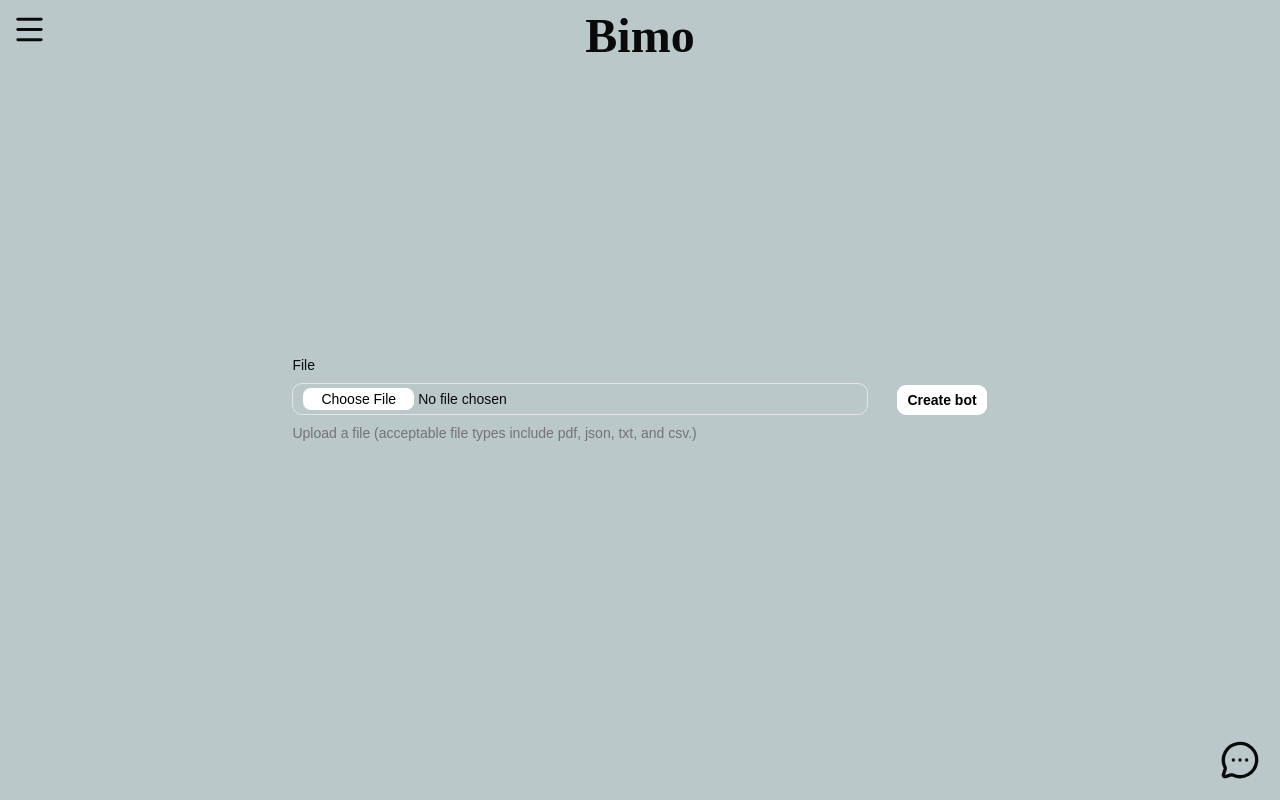
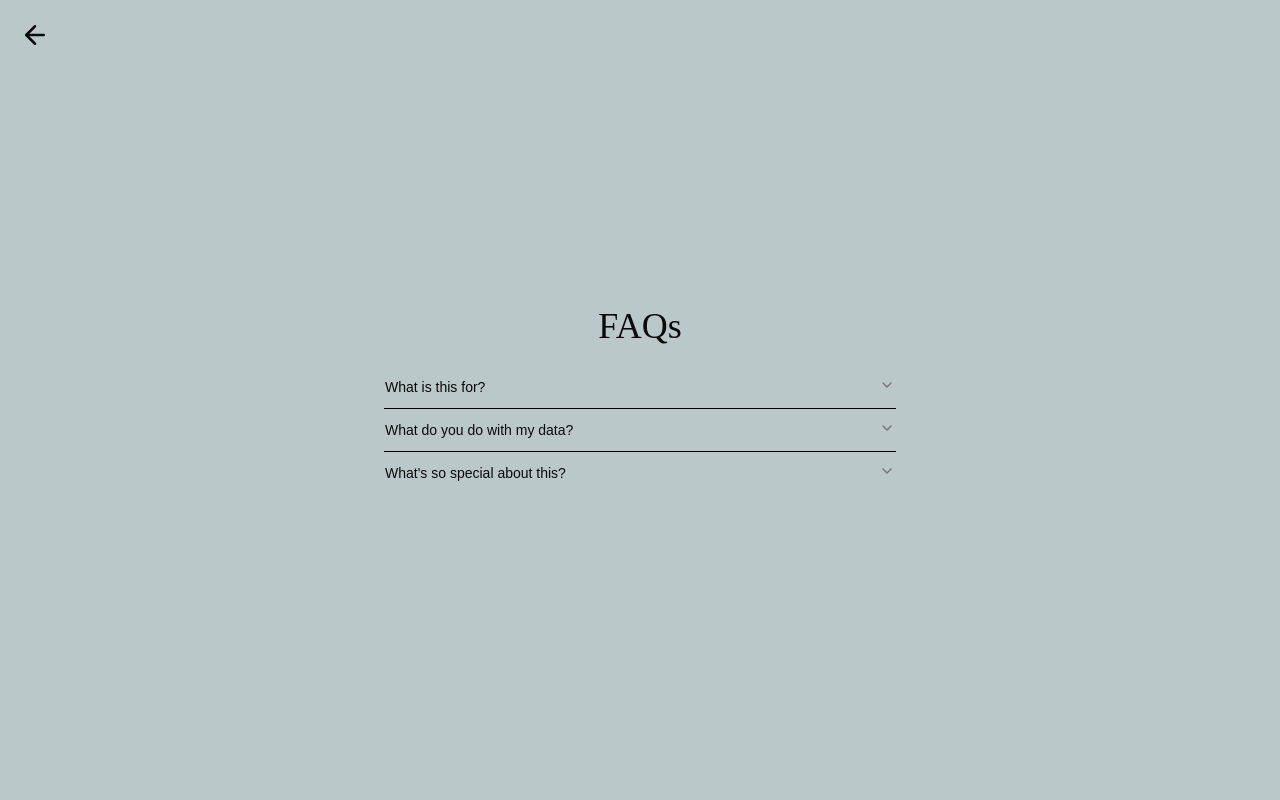
Before and after one commit to Olamide-Olosunde/Bimo, a React (Vite) app in the folder frontend/: page /FAQs in a window 1280 px wide. Built offline with nearby package versions, Linux system fonts and the light colour scheme.

Commit message:
Added faqs

```diff
--- a/frontend/package.json
+++ b/frontend/package.json
@@ -18,6 +18,7 @@
     "radix-ui": "^1.4.3",
     "react": "^19.2.4",
     "react-dom": "^19.2.4",
+    "react-router-dom": "^7.13.2",
     "shadcn": "^4.0.8",
     "sonner": "^2.0.7",
     "tailwind-merge": "^3.5.0",
--- a/frontend/src/App.tsx
+++ b/frontend/src/App.tsx
@@ -1,16 +1,25 @@
 import { useState } from 'react';
 import MakeBot from './Pages/MakeBot';
 import { Toaster } from "./Components/ui/sonner"
+import { BrowserRouter, Routes, Route } from "react-router-dom";
+import FAQs from './Pages/FAQs';
 
 
 function App() {
 
   const [chat, setChat] = useState<boolean>(false);
   return (
-    <div>
-      <Toaster />
-      <MakeBot chat={chat} setChat={setChat} />
-    </div>
+    <BrowserRouter>
+      <Routes>
+        <Route path='/' element={
+          <div>
+            <Toaster />
+            <MakeBot chat={chat} setChat={setChat} />
+          </div>}
+        />
+        <Route path='/FAQs' element={<FAQs />} />
+      </Routes>
+    </BrowserRouter>
   )
 }
 
--- /dev/null
+++ b/frontend/src/Components/ui/accordion.tsx
@@ -0,0 +1,79 @@
+import * as React from "react"
+import { Accordion as AccordionPrimitive } from "radix-ui"
+
+import { cn } from "../../lib/utils"
+import { ChevronDownIcon, ChevronUpIcon } from "lucide-react"
+
+function Accordion({
+  className,
+  ...props
+}: React.ComponentProps<typeof AccordionPrimitive.Root>) {
+  return (
+    <AccordionPrimitive.Root
+      data-slot="accordion"
+      className={cn("flex w-full flex-col", className)}
+      {...props}
+    />
+  )
+}
+
+function AccordionItem({
+  className,
+  ...props
+}: React.ComponentProps<typeof AccordionPrimitive.Item>) {
+  return (
+    <AccordionPrimitive.Item
+      data-slot="accordion-item"
+      className={cn("not-last:border-b", className)}
+      {...props}
+    />
+  )
+}
+
+function AccordionTrigger({
+  className,
+  children,
+  ...props
+}: React.ComponentProps<typeof AccordionPrimitive.Trigger>) {
+  return (
+    <AccordionPrimitive.Header className="flex">
+      <AccordionPrimitive.Trigger
+        data-slot="accordion-trigger"
+        className={cn(
+          "group/accordion-trigger relative flex flex-1 items-start justify-between rounded-lg border border-transparent py-2.5 text-left text-sm font-medium transition-all outline-none hover:underline focus-visible:border-ring focus-visible:ring-3 focus-visible:ring-ring/50 focus-visible:after:border-ring disabled:pointer-events-none disabled:opacity-50 **:data-[slot=accordion-trigger-icon]:ml-auto **:data-[slot=accordion-trigger-icon]:size-4 **:data-[slot=accordion-trigger-icon]:text-muted-foreground",
+          className
+        )}
+        {...props}
+      >
+        {children}
+        <ChevronDownIcon data-slot="accordion-trigger-icon" className="pointer-events-none shrink-0 group-aria-expanded/accordion-trigger:hidden" />
+        <ChevronUpIcon data-slot="accordion-trigger-icon" className="pointer-events-none hidden shrink-0 group-aria-expanded/accordion-trigger:inline" />
+      </AccordionPrimitive.Trigger>
+    </AccordionPrimitive.Header>
+  )
+}
+
+function AccordionContent({
+  className,
+  children,
+  ...props
+}: React.ComponentProps<typeof AccordionPrimitive.Content>) {
+  return (
+    <AccordionPrimitive.Content
+      data-slot="accordion-content"
+      className="overflow-hidden text-sm data-open:animate-accordion-down data-closed:animate-accordion-up"
+      {...props}
+    >
+      <div
+        className={cn(
+          "h-(--radix-accordion-content-height) pt-0 pb-2.5 [&_a]:underline [&_a]:underline-offset-3 [&_a]:hover:text-foreground [&_p:not(:last-child)]:mb-4",
+          className
+        )}
+      >
+        {children}
+      </div>
+    </AccordionPrimitive.Content>
+  )
+}
+
+export { Accordion, AccordionItem, AccordionTrigger, AccordionContent }
--- /dev/null
+++ b/frontend/src/Pages/FAQs.tsx
@@ -0,0 +1,47 @@
+import { ArrowLeft } from 'lucide-react';
+import {
+  Accordion,
+  AccordionContent,
+  AccordionItem,
+  AccordionTrigger,
+} from "../Components/ui/accordion";
+
+
+const FAQs = () => {
+  return (
+    <div className="h-screen w-screen bg-[#BBC8CA] flex flex-col justify-center items-center">
+        <ArrowLeft onClick={()=>{
+            window.location.href="/"
+        }} className='cursor-pointer fixed z-[1] top-5 left-5' size="30"/>
+        <p className='text-4xl mb-5 font-serif'>FAQs</p>
+        <Accordion
+            type="multiple"
+            defaultValue={["faq"]}
+            className="max-w-lg"
+        >
+            <AccordionItem value="what" className='border-black'>
+                <AccordionTrigger>What is this for?</AccordionTrigger>
+                <AccordionContent>
+                    Turn any file into a bot that can answer questions about your data.
+                    {/* You upload a file; we create a bot; the bot answers questions based on data in your uploaded file. */}
+                </AccordionContent>
+            </AccordionItem>
+            <AccordionItem value="data_privacy" className='border-black'>
+                <AccordionTrigger>What do you do with my data?</AccordionTrigger>
+                <AccordionContent>
+                    Your data is used solely to power your bot.
+                    Delete a bot, and all associated data is permanently removed.
+                </AccordionContent>
+            </AccordionItem>
+            <AccordionItem value="special" className='border-black'>
+                <AccordionTrigger>What's so special about this?</AccordionTrigger>
+                <AccordionContent>
+                    These bots are designed not to hallucinate. If they don't know the answer, they say “I don't know.”
+                </AccordionContent>
+            </AccordionItem>
+        </Accordion>
+    </div>
+  )
+}
+
+export default FAQs
--- a/frontend/src/Pages/MakeBot.tsx
+++ b/frontend/src/Pages/MakeBot.tsx
@@ -238,9 +238,6 @@
     if(!chat)
       setFeedbackVisible(true);
   }, [chatSize, chat]);
-  // useEffect(()=>{
-  //   console.log(fileInput.current?.files?.[0]);
-  // }, [fileInput]);
 
   return (<>
     {chat &&
@@ -299,6 +296,10 @@
           <Menu onClick={()=>setBotsBar(!botsBar)} className={`z-[2] fixed top-0 m-3 hover:cursor-pointer`} size="35"/>
           <p className="font-semibold text-5xl text-center z-[1] fixed top-0 w-full mt-3 font-serif">Bimo</p>
 
+          <CircleQuestionMark onClick={()=>{
+            window.location.href="/FAQs"
+          }} size="30" className="fixed z-[1] right-4 top-4 cursor-pointer" />
+
           <div className="flex flex-col">
             <div className={`flex justify-center items-center max-[640px]:flex-col`}>
               <Field className="w-[45vw] mr-7 max-[900px]:w-[75%] max-[640px]:mr-0">
@@ -323,10 +324,10 @@
                     <Textarea className="relative h-[60%] md:h-[64%] xl:h-[70%] bg-gray-200" placeholder="I value your feedback." value={feedback} onChange={e=>setFeedback(e.target.value)}/>
                     <Button onClick={()=>{
                       sendFeedback(feedback);
-                    }} className="relative mt-2 w-[100%] hover:cursor-pointer">Submit Feedback</Button>
+                    }} className="relative mt-2 w-[100%] cursor-pointer">Submit Feedback</Button>
                   </div>
                 :
-                  <MessageCircleMore size="40" onClick={()=>setFeedbackOpen(!feedbackOpen)} className="hover:cursor-pointer" />
+                  <MessageCircleMore size="40" onClick={()=>setFeedbackOpen(!feedbackOpen)} className="cursor-pointer" />
               }
             </div>
           }
```
Also changed, not shown: 1 other file (tests, documents, lock files or other folders).
